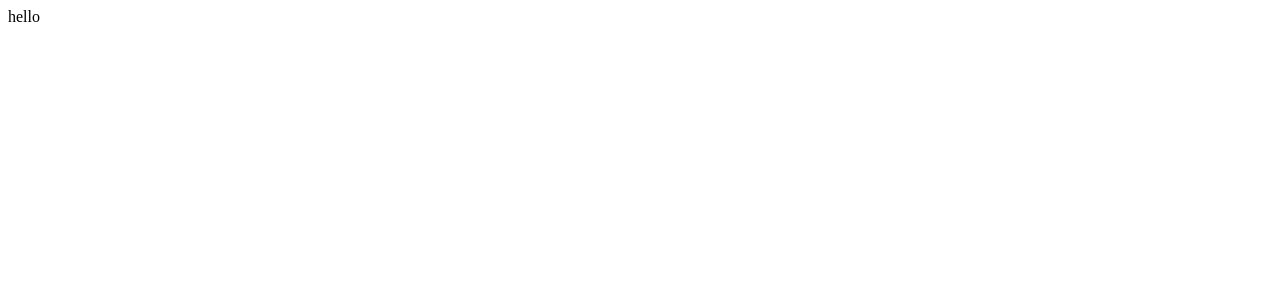
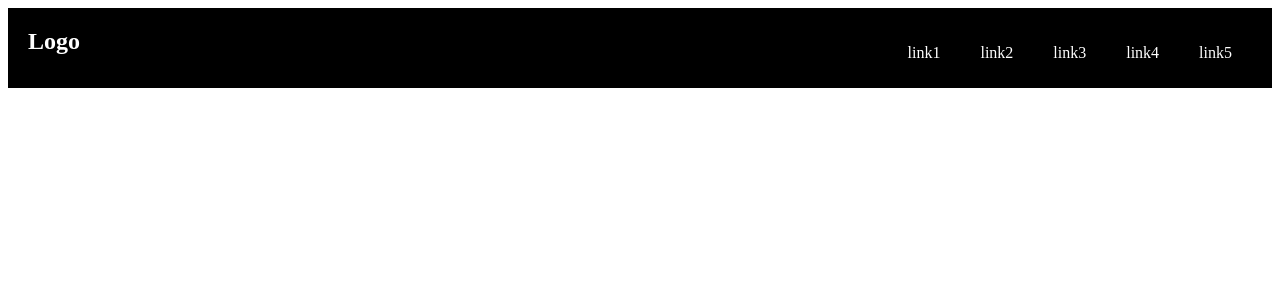
Before and after one commit to vvorkcloudtech/class-103, a React app: page / in a window 1280 px wide. Shown: the top 300 px of the page. Built offline with nearby package versions, Linux system fonts and the light colour scheme; the HTML template or start-up script is replaced by a standard one.

Commit message:
navbar add

```diff
--- /dev/null
+++ b/src/css/_nav.scss
@@ -0,0 +1,33 @@
+.nav{
+    position: relative;
+    height: 80px;
+    width: 100%;
+    background: black;
+    margin: 0;
+    padding: 0;
+    h2{
+        position: absolute;
+        color: white;
+        left: 20px;
+    }
+
+    ul{
+        position: absolute;
+        right: 20px;
+        li{
+            float: left;
+            list-style: none;
+            color: white;
+            padding: 20px;
+            transition:  all .3s linear;
+
+            &:hover{
+                border-bottom: 2px solid red;
+                color: red;
+            }
+
+
+        }
+    }
+
+}
--- a/src/css/styles.scss
+++ b/src/css/styles.scss
@@ -1,3 +1 @@
-.app {
-  color: red;
-}
+@import './_nav';
--- a/src/js/components/App.jsx
+++ b/src/js/components/App.jsx
@@ -1,10 +1,12 @@
 import React from "react";
+import Nav from './navigation'
 
 class App extends React.Component {
   render() {
     return (
       <div>
-        <div>hello</div>
+
+        <Nav/>
       </div>
     );
   }
--- /dev/null
+++ b/src/js/components/navigation.jsx
@@ -0,0 +1,26 @@
+import React, { Component } from 'react';
+
+
+const Nav =(props)=>{
+
+
+
+    return(
+        <div>
+          <div className="nav">
+            <h2>Logo</h2>
+          <ul>
+              <li>link1</li>
+              <li>link2</li>
+              <li>link3</li>
+              <li>link4</li>
+              <li>link5</li>
+          </ul>
+          </div>
+
+        </div>
+    )
+
+}
+
+export default Nav;
```
Also changed, not shown: 3 other files (tests, documents, lock files or other folders).
